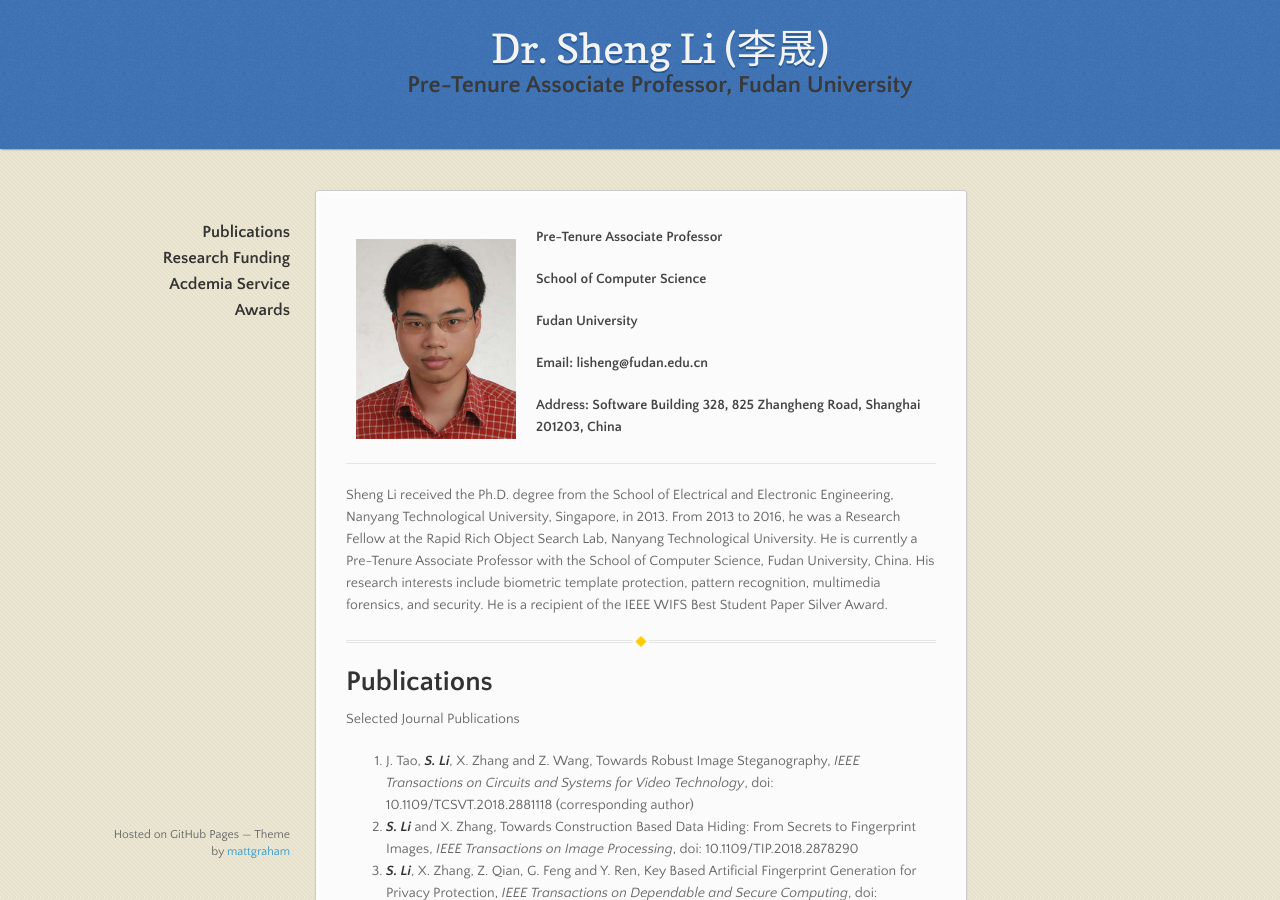
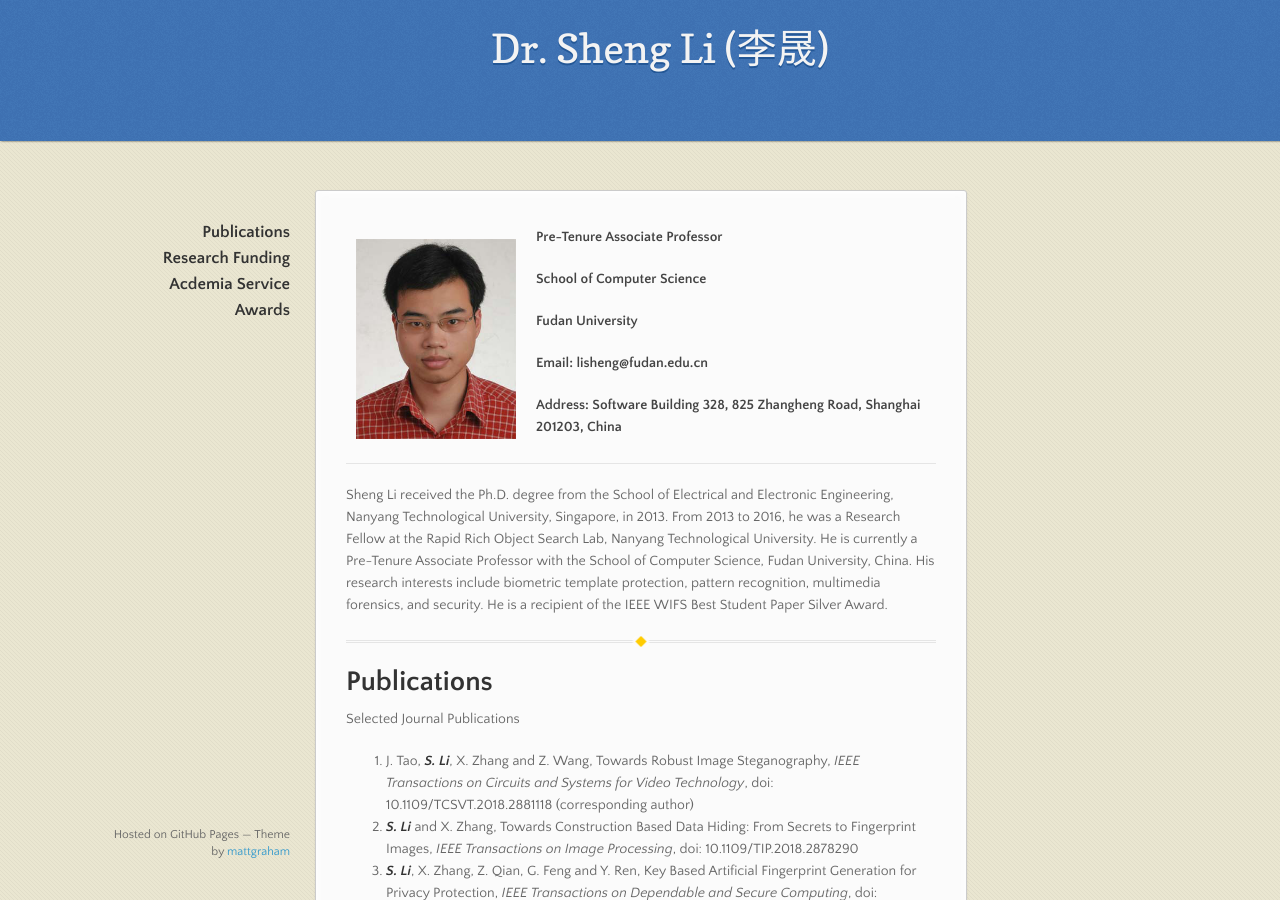
Before and after one commit to blazelisheng/blazelisheng.github.io, a Jekyll site: the page built from index.md, in a window 1280 px wide and 900 px high. Built offline with Jekyll 4.4.1, drawn with Linux system fonts in a browser that asks for light colours; the repository's description, which GitHub fills in, is left out.

Commit message:
Update _config.yml

```diff
--- a/_config.yml
+++ b/_config.yml
@@ -1,5 +1,5 @@
 title: Dr. Sheng Li (李晟)
-description: Pre-Tenure Associate Professor, Fudan University
+description:
 show_downloads: false
 google_analytics:
 theme: jekyll-theme-leap-day
```
